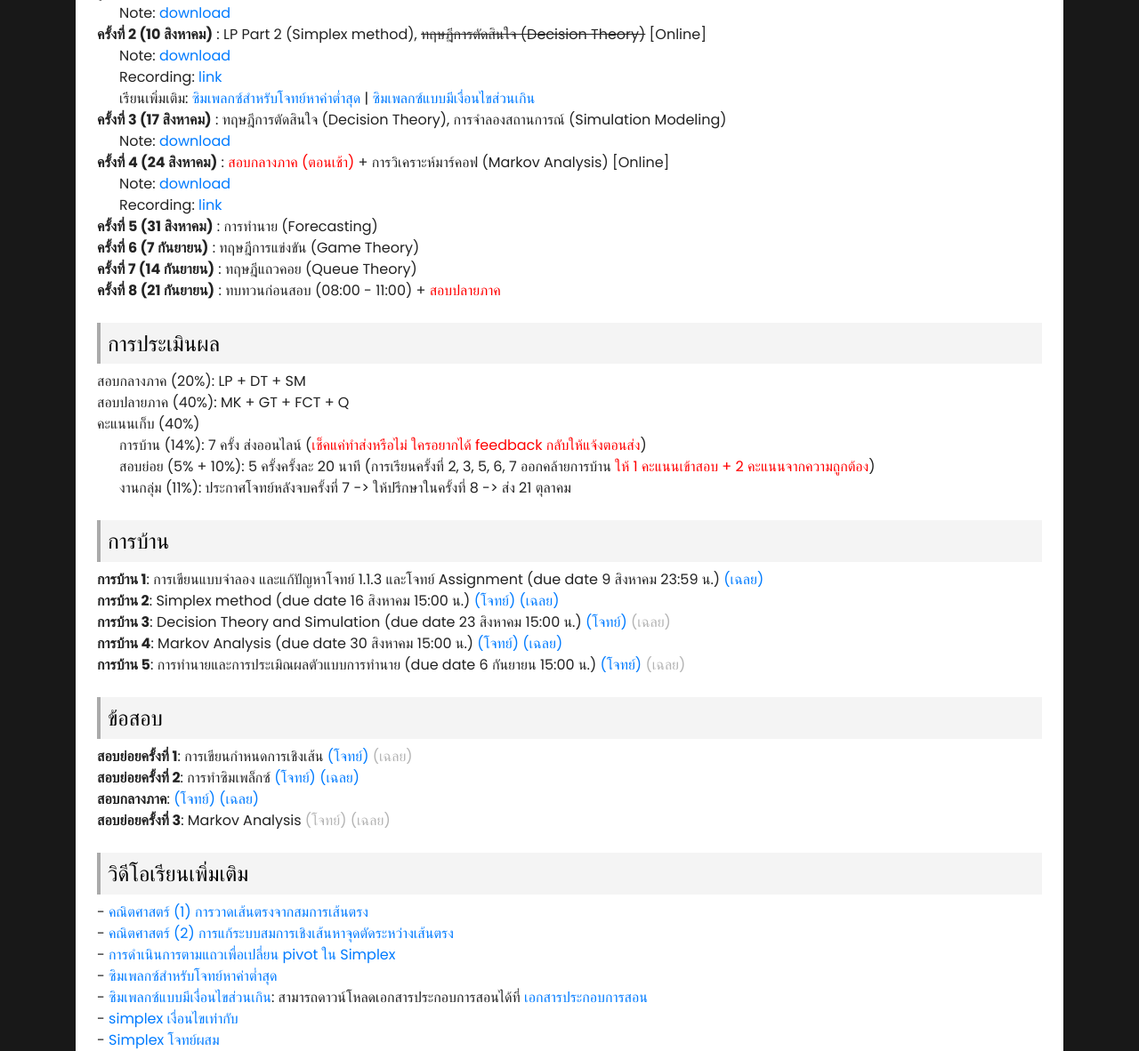
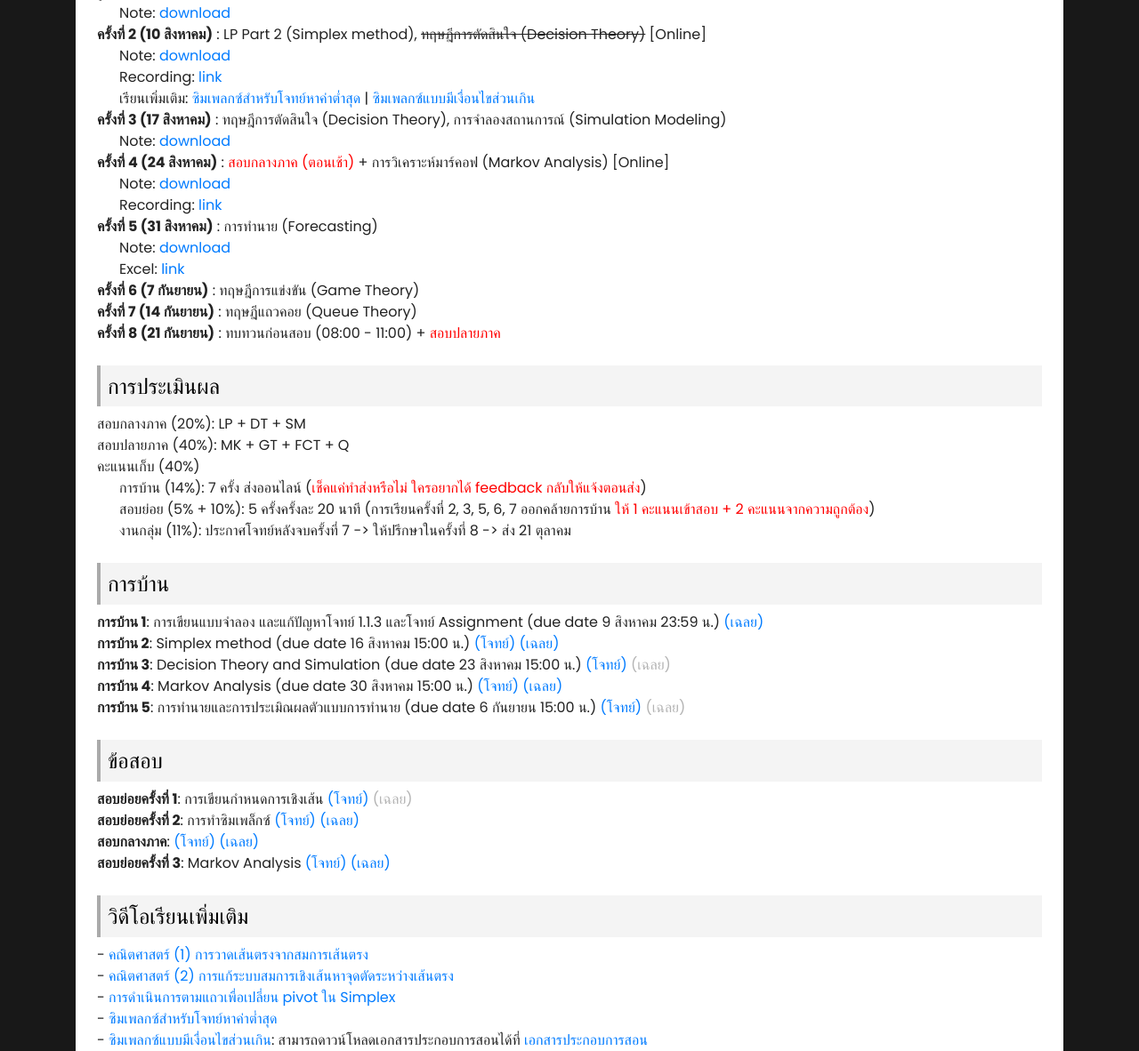
Before and after one commit to yamchote-ppt/yamchote-ppt.github.io, a plain HTML site: page teaching/720201-B1-1-2568.html in a window 1280 px wide. Shown: the part 1121-2303 px from the top of the page at 89% size. Drawn offline with Linux system fonts and the light colour scheme; a web font is replaced by a local one.

Commit message:
add teaching

```diff
--- a/teaching/720201-B1-1-2568.html
+++ b/teaching/720201-B1-1-2568.html
@@ -200,6 +200,11 @@
                                                 <li>Recording: <a href="https://youtu.be/hN_VQhKP2zk">link</a></li>
                                             </ul></li>
                                         <li><b>ครั้งที่ 5 (31 สิงหาคม)</b> : การทำนาย (Forecasting)</li>
+                                            <ul style="padding-left: 25px;">
+                                                <!-- <li>การเข้าชั้นเรียน (8%): ถ้าไม่มีสอบย่อยเช็คชื่อเข้าเรียนตอน 08:30, ถ้ามีสอบย่อยนับ</li> -->
+                                                <li>Note: <a href="../assets/handout/Quantitative_Analysis_250831.pdf">download</a></li>
+                                                <li>Excel: <a href="../assets/handout/Forecasting-excel.xlsx">link</a></li>
+                                            </ul></li>
                                         <li><b>ครั้งที่ 6 (7 กันยายน)</b> : ทฤษฎีการแข่งขัน (Game Theory)</li>
                                         <li><b>ครั้งที่ 7 (14 กันยายน)</b> : ทฤษฎีแถวคอย (Queue Theory)</li>
                                         <li><b>ครั้งที่ 8 (21 กันยายน)</b> : ทบทวนก่อนสอบ (08:00 - 11:00) + <span style="color: red;">สอบปลายภาค</span></li>
@@ -238,7 +243,7 @@
                                         <li><b>สอบย่อยครั้งที่ 1</b>: การเขียนกำหนดการเชิงเส้น <a href="../assets/handout/exam/quiz1.pdf">(โจทย์)</a> <a style="color: rgb(179, 179, 179)" href="../assets/handout/exam/quiz1_sol.pdf">(เฉลย)</a></li>
                                         <li><b>สอบย่อยครั้งที่ 2</b>: การทำซิมเพล็กซ์ <a href="../assets/handout/exam/quiz2.pdf">(โจทย์)</a> <a href="../assets/handout/exam/quiz2_sol.pdf">(เฉลย)</a></li>
                                         <li><b>สอบกลางภาค</b>: <a href="../assets/handout/exam/midterm.pdf">(โจทย์)</a> <a href="../assets/handout/exam/midterm_sol.pdf">(เฉลย)</a></li>
-                                        <li><b>สอบย่อยครั้งที่ 3</b>: Markov Analysis <a style="color: rgb(179, 179, 179)" href="../assets/handout/homework/quiz5.pdf">(โจทย์)</a> <a style="color: rgb(179, 179, 179)" href="../assets/handout/homework/quiz5_sol.pdf">(เฉลย)</a></li>
+                                        <li><b>สอบย่อยครั้งที่ 3</b>: Markov Analysis <a href="../assets/handout/homework/quiz3.pdf">(โจทย์)</a> <a href="../assets/handout/homework/quiz3_sol.pdf">(เฉลย)</a></li>
                                     </ul>
                                     <h4 style="color: #000000; margin-bottom: 0.5rem; border-left: 4px solid #aaa;background-color: #f4f4f4; padding-left: 8px; padding-top: 10px;padding-bottom: 8px;">
                                         วิดีโอเรียนเพิ่มเติม
```
Also changed, not shown: 3 other files.
